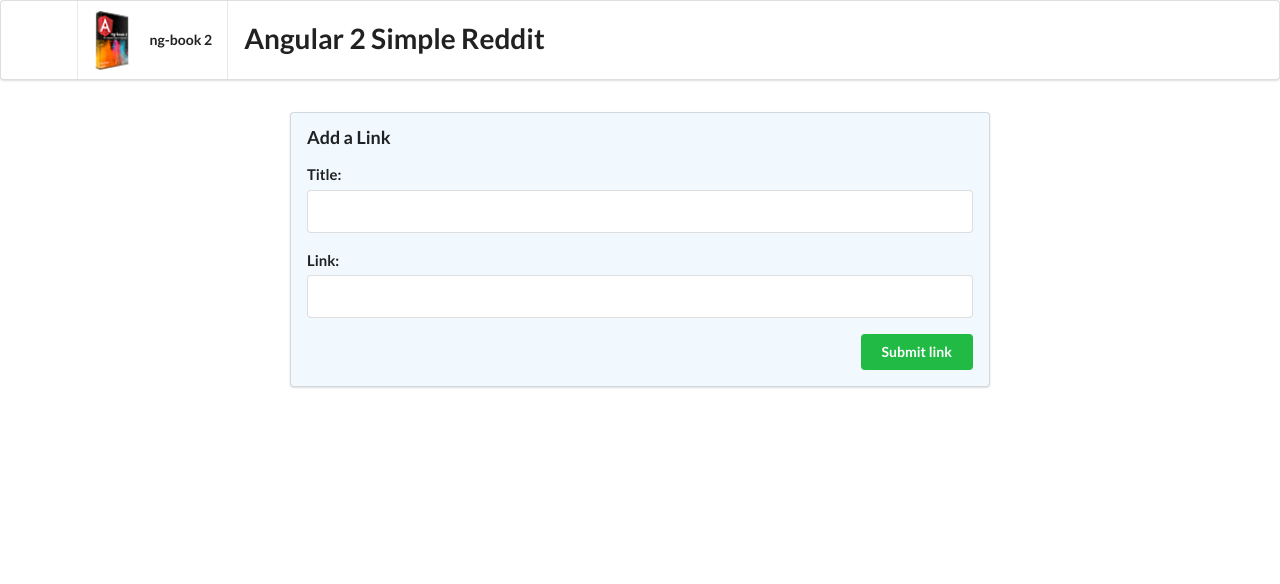
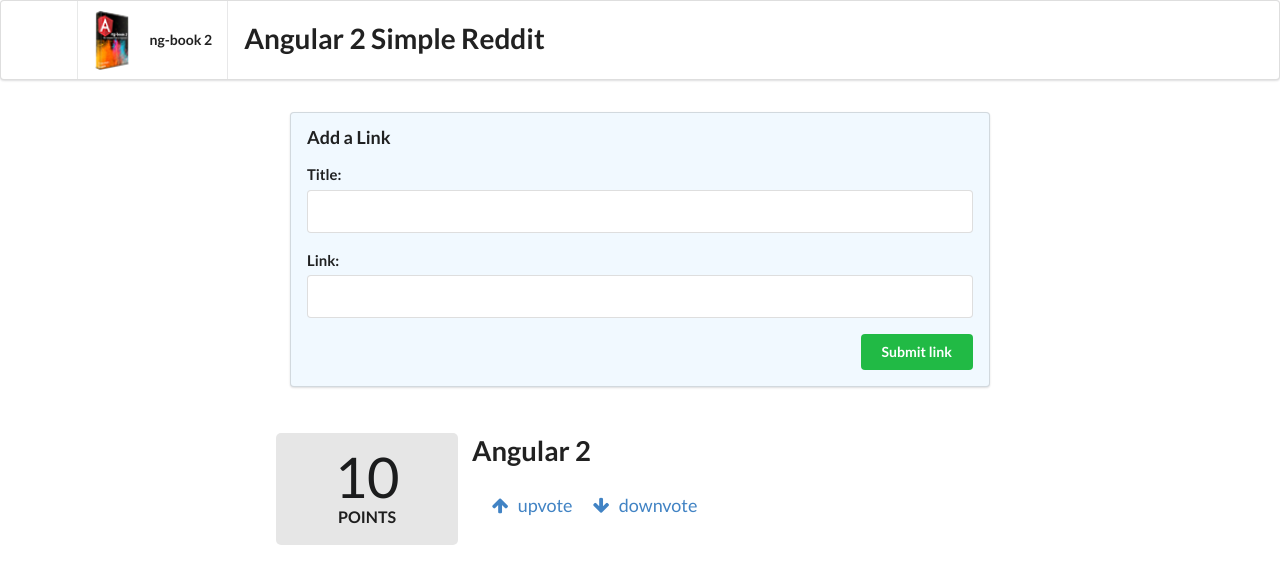
Before and after one commit to emag-notes/angular2-notes, an Angular app in the folder ng-book2/r42/first_app/angular2_reddit/: page / in a window 1280 px wide. Shown: the top 584 px of the page. Built offline with nearby package versions, Linux system fonts and the light colour scheme.

Commit message:
Add ArticleComponent

```diff
--- a/ng-book2/r42/first_app/angular2_reddit/src/app/app.component.html
+++ b/ng-book2/r42/first_app/angular2_reddit/src/app/app.component.html
@@ -15,3 +15,7 @@
     Submit link
   </button>
 </form>
+
+<div class="ui grid posts">
+  <app-article></app-article>
+</div>
--- a/ng-book2/r42/first_app/angular2_reddit/src/app/app.module.ts
+++ b/ng-book2/r42/first_app/angular2_reddit/src/app/app.module.ts
@@ -4,10 +4,12 @@
 import { HttpModule } from '@angular/http';
 
 import { AppComponent } from './app.component';
+import { ArticleComponent } from './article/article.component';
 
 @NgModule({
   declarations: [
-    AppComponent
+    AppComponent,
+    ArticleComponent
   ],
   imports: [
     BrowserModule,
--- /dev/null
+++ b/ng-book2/r42/first_app/angular2_reddit/src/app/article/article.component.html
@@ -0,0 +1,29 @@
+<div class="four wide column center aligned votes">
+  <div class="ui statistic">
+    <div class="value">
+      {{ votes }}
+    </div>
+    <div class="label">
+      Points
+    </div>
+  </div>
+</div>
+<div class="twelve wide column">
+  <a href="{{ link }}" class="ui large header">
+    {{ title }}
+  </a>
+  <ul class="ui big horizontal list voters">
+    <li class="item">
+      <a href (click)="voteUp()">
+        <i class="arrow up icon"></i>
+        upvote
+      </a>
+    </li>
+    <li class="item">
+      <a href (click)="voteDown()">
+        <i class="arrow down icon"></i>
+        downvote
+      </a>
+    </li>
+  </ul>
+</div>
--- /dev/null
+++ b/ng-book2/r42/first_app/angular2_reddit/src/app/article/article.component.ts
@@ -0,0 +1,35 @@
+import { Component, OnInit } from '@angular/core';
+
+@Component({
+  selector: 'app-article',
+  templateUrl: './article.component.html',
+  styleUrls: ['./article.component.css'],
+  host: {
+    class: 'row'
+  }
+})
+export class ArticleComponent implements OnInit {
+  votes: number;
+  title: string;
+  link: string;
+
+  constructor() {
+    this.votes = 10;
+    this.title = 'Angular 2';
+    this.link = 'http://angular.io';
+  }
+
+  voteUp() {
+    this.votes += 1;
+    return false;
+  }
+
+  voteDown() {
+    this.votes -= 1;
+    return false;
+  }
+
+  ngOnInit() {
+  }
+
+}
```
Also changed, not shown: ng-book2/r42/first_app/angular2_reddit/src/app/article/article.component.css (added), 1 other file (tests, documents, lock files or other folders).
